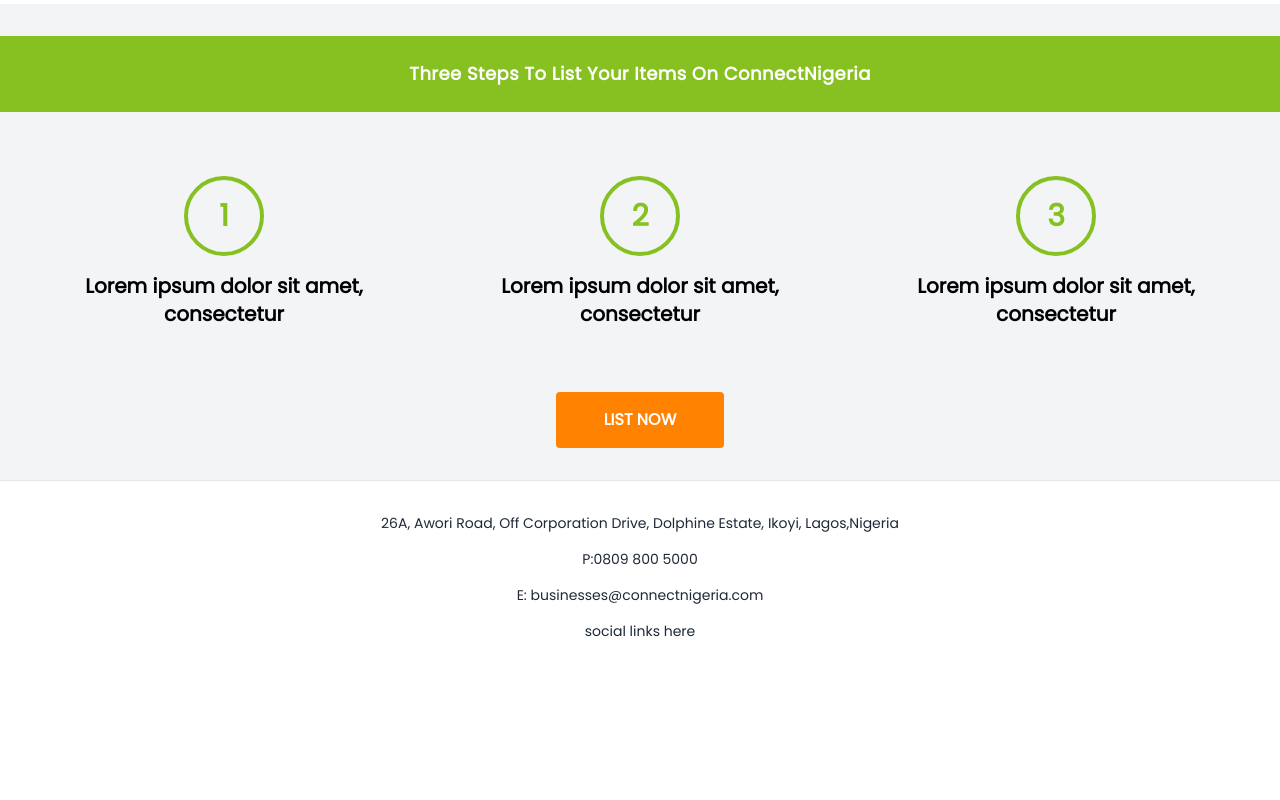
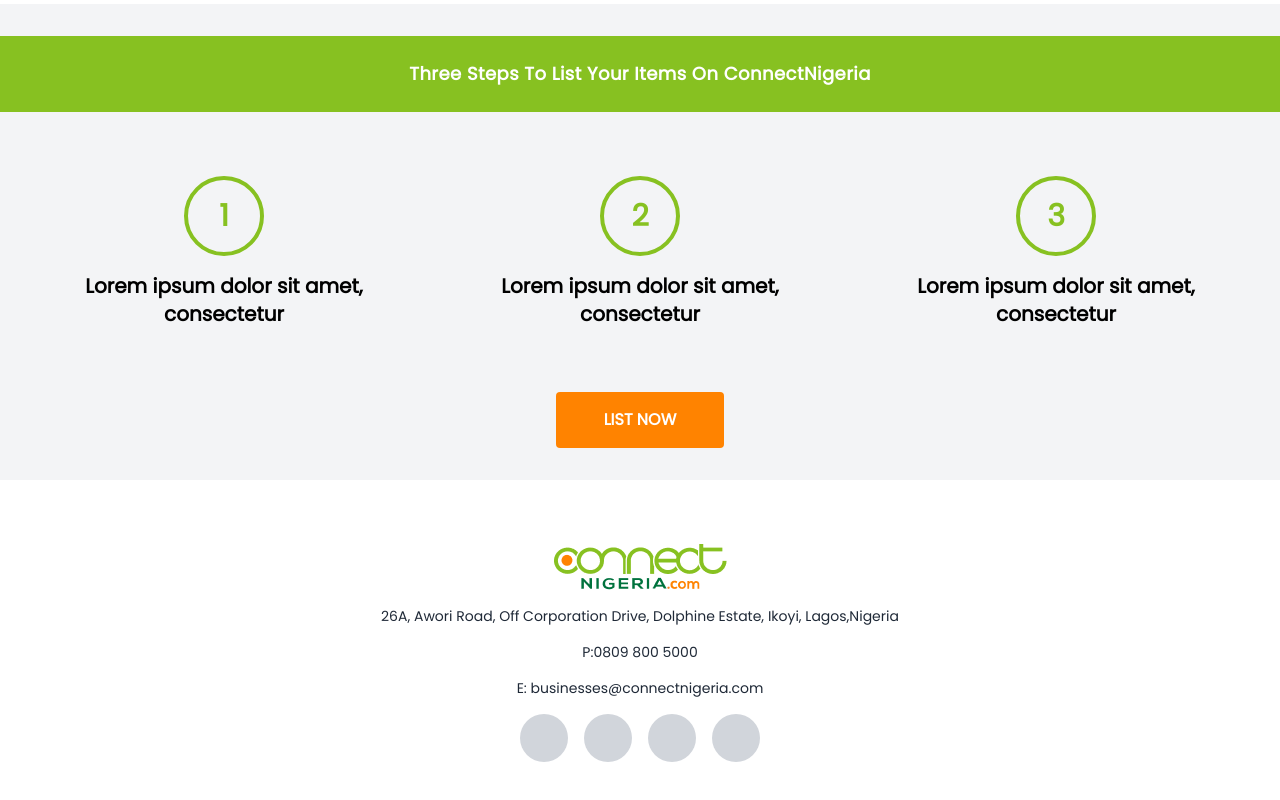
Before and after one commit to OgbeniHMMD/connect-nigeria, a Next.js app: page / in a window 1280 px wide. Shown: the part 924-1724 px from the top of the page. Before the commit the page ends 1597 px from the top, so only its background shows below. Built offline with nearby package versions, Linux system fonts and the light colour scheme.

Commit message:
Dummy Social Media Links

```diff
--- a/components/_partials/TheFooter.tsx
+++ b/components/_partials/TheFooter.tsx
@@ -1,8 +1,44 @@
+import Link from "next/link";
+
 export default function TheFooter() {
+  const socialLinks = [
+    {
+      title: "Instagram",
+      icon: "/icons/instagram.svg",
+      url: "#",
+    },
+    {
+      title: "Facebook",
+      icon: "/icons/facebook.svg",
+      url: "#",
+    },
+    {
+      title: "Twitter",
+      icon: "/icons/twitter.svg",
+      url: "#",
+    },
+    {
+      title: "LinkedIn",
+      icon: "/icons/linkedn.svg",
+      url: "#",
+    },
+  ];
+
   return (
-    <footer className="border-t py-8">
+    <footer className="py-8 md:py-16">
       <div className="container mx-auto px-4">
         <div className="flex flex-col space-y-4 text-center text-sm text-gray-800">
+          <div className="flex justify-center">
+            <Link href="/">
+              <a className="">
+                <img
+                  src="/images/logo.png"
+                  className="h-auto w-58"
+                  alt="logo"
+                />
+              </a>
+            </Link>
+          </div>
           <div>
             26A, Awori Road, Off Corporation Drive, Dolphine Estate, Ikoyi,
             Lagos,Nigeria
@@ -10,7 +46,16 @@
           <div>P:0809 800 5000</div>
           <div>E: businesses@connectnigeria.com</div>
 
-          <div>social links here</div>
+          <div className="flex space-x-4 justify-center">
+            {socialLinks.map((link, i) => (
+              <a
+                key={i}
+                href={link.url}
+                title={link.title}
+                className="rounded-full bg-gray-300 h-12 w-12"
+              />
+            ))}
+          </div>
         </div>
       </div>
     </footer>
```
